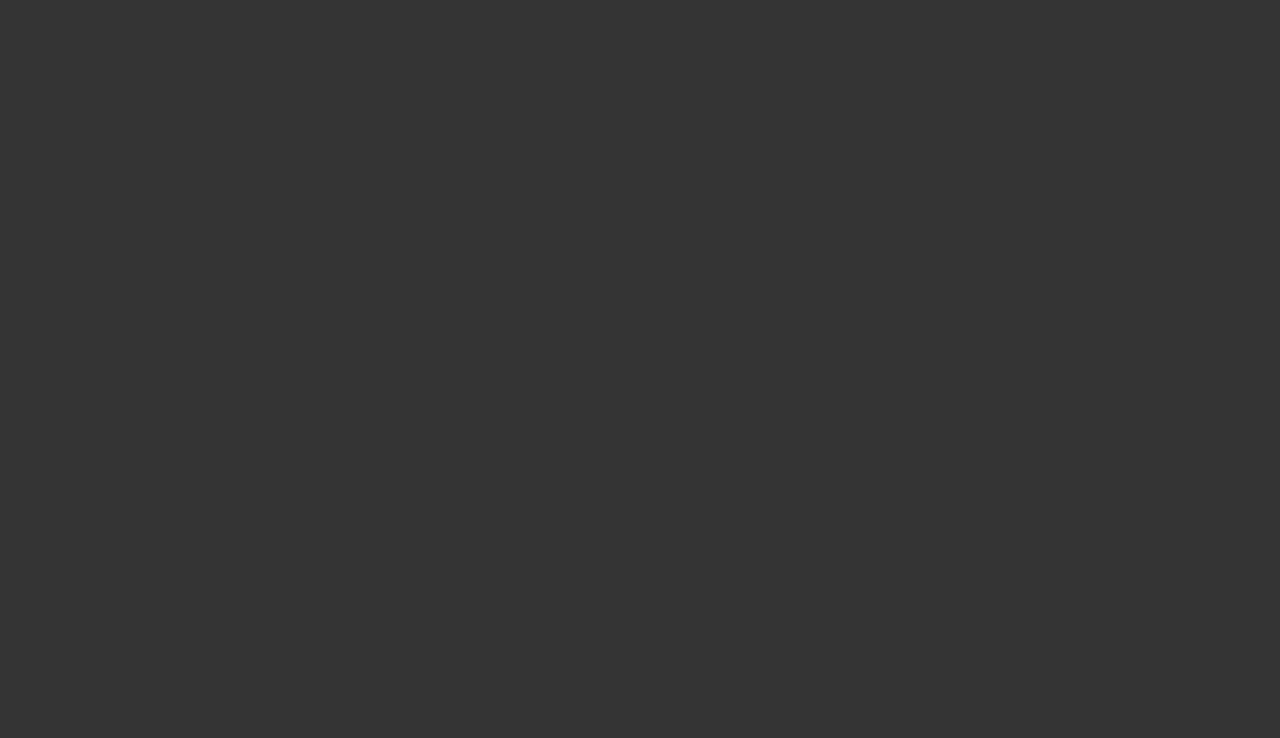
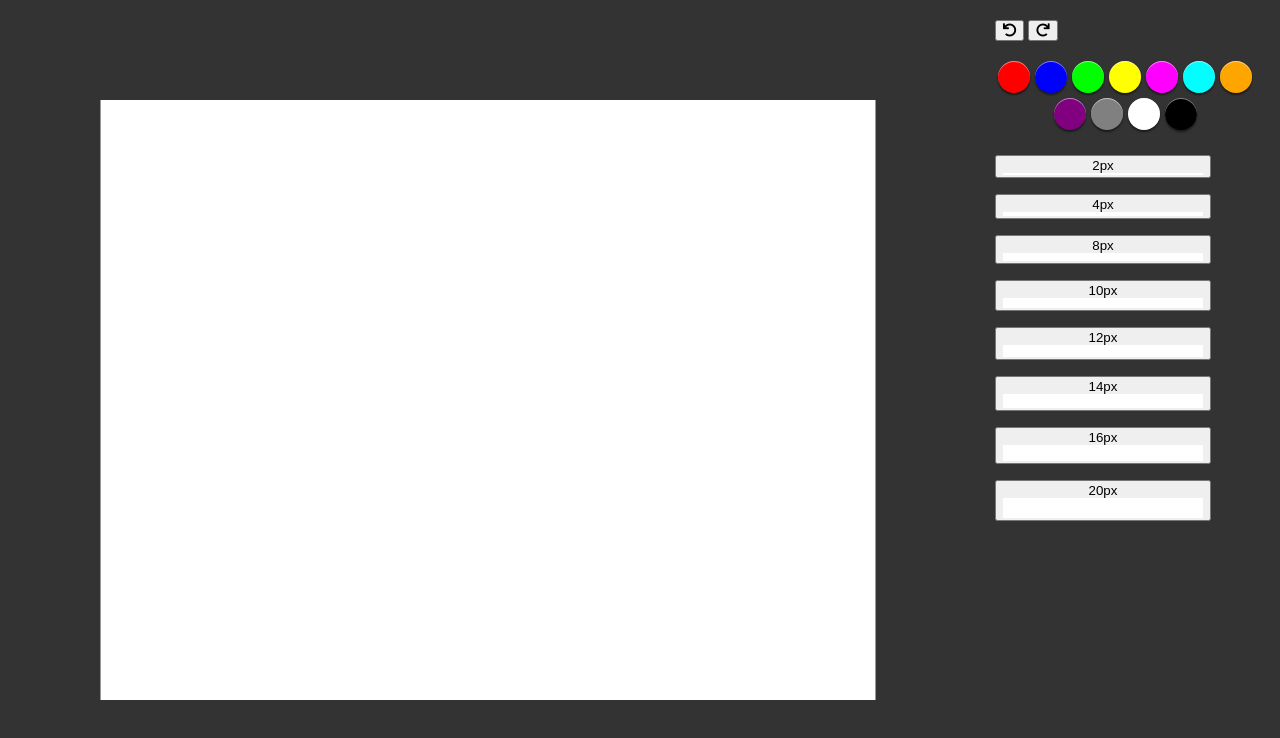
Before and after one commit to iamTetsuShizen/atrapalo-frontend-test, a website built with webpack: page dist/index.html in a window 1280 px wide. Built offline with nearby package versions, Linux system fonts and the light colour scheme.

Commit message:
initial paint, color and size picker features (pre-immutable.js)

```diff
--- /dev/null
+++ b/src/js/data/DOMElements.js
@@ -0,0 +1,6 @@
+export let canvas = document.querySelector('#sheet');
+export let sectionCanvas = document.querySelector('.section-canvas');
+export let sectionToolbox = document.querySelector('.section-tools');
+export let toolbox = document.querySelector('.toolbox');
+export let toolboxColorPicker = document.querySelector('.toolbox__color-picker');
+export let toolboxWeightPicker = document.querySelector('.toolbox__weight-picker');
--- /dev/null
+++ b/src/js/data/colors.json
@@ -0,0 +1,15 @@
+{
+    "colors" : [
+        {"name" : "red", "hex" : "#FF0000", "rgba" : "rgba(255, 0, 0, 1)"},
+        {"name" : "blue", "hex" : "#0000FF", "rgba" : "rgba(0, 0, 255, 1)"},
+        {"name" : "green", "hex" : "#00FF00", "rgba" : "rgba(0, 255, 0, 1)"},
+        {"name" : "yellow", "hex" : "#FFFF00", "rgba" : "rgba(255, 255, 0, 1)"},
+        {"name" : "magenta", "hex" : "#FF00FF", "rgba" : "rgba(255, 0, 255, 1)"},
+        {"name" : "cyan", "hex" : "#00FFFF", "rgba" : "rgba(0, 255, 255, 1)"},
+        {"name" : "orange", "hex" : "#FFA500", "rgba" : "rgba(255,165,0, 1)"},
+        {"name" : "purple", "hex" : "#800080", "rgba" : "rgba(128, 0, 128, 1)"},
+        {"name" : "grey", "hex" : "#808080", "rgba" : "rgba(128, 128, 128, 1)"},
+        {"name" : "white", "hex" : "#FFFFFF", "rgba" : "rgba(255, 255, 255, 1)" },
+        {"name" : "black", "hex" : "#000000", "rgba" : "rgba(0, 0, 0, 1)"}
+    ]
+}
--- a/src/js/index.js
+++ b/src/js/index.js
@@ -1 +1,108 @@
-alert('hello there');
+import * as DOMElements from "./data/DOMElements";
+
+
+console.log(DOMElements);
+let canvas = DOMElements.canvas;
+let cx = canvas.getContext("2d");
+let canvasParent = DOMElements.sectionCanvas;
+let toolbox = DOMElements.toolbox;
+let colorPicker = DOMElements.toolboxColorPicker;
+let weightPicker = DOMElements.toolboxWeightPicker;
+
+let colors = require("./data/colors.json").colors; // <div class="toolbox__color-picker--color" style="background-color:%COLOR%"></div>
+let weights = [2,4,8,10,12,14,16,20]; // <span>%SIZE%px</span><div class="toolbox__weight-picker--line" style="border-bottom: %SIZE%px solid white"></div>
+
+
+console.log(weights);
+//GENERATING PAGE ELEMENTS
+
+colors.forEach(color => {
+    colorPicker.insertAdjacentHTML("beforeend", `<div data-tool="color" class="toolbox__color-picker--color" style="background-color:${color.hex}"></div>`);
+});
+
+weights.forEach(weight => {
+    weightPicker.insertAdjacentHTML("beforeend", `<button data-tool="weight" data-weight="${weight}"><span>${weight}px</span><div class="toolbox__weight-picker--line" style="border-bottom: ${weight}px solid white"></div></button>`);
+});
+
+//TOOLBOX MANUVER
+toolbox.addEventListener('click', event => {
+    if (event.target.getAttribute('data-tool') === 'color') {
+
+        changeColor(event.target.style.backgroundColor);
+
+
+    } else if (event.target.getAttribute('data-tool') === 'weight') {
+
+       changeWeight(event.target.getAttribute('data-weight'));
+
+    }
+});
+
+//CANVAS SIZING
+canvas.width = canvasParent.offsetWidth - 200;
+canvas.height = canvasParent.offsetHeight - 200;
+
+window.addEventListener('resize', () => {
+    if(canvasParent.offsetWidth > 600 && canvasParent.offsetHeight > 500){
+        canvas.width = canvasParent.offsetWidth - 200;
+        canvas.height = canvasParent.offsetHeight - 200;
+    } else {
+        canvas.width = canvasParent.offsetWidth;
+        canvas.height = canvasParent.offsetHeight;
+    }
+});
+
+
+//CANVAS DRAWING
+let brushWeight = 10;
+let canIdraw = false;
+
+
+let draw = (ev) => {
+    if(canIdraw){
+        let x = ev.offsetX; // with clientX does some error.
+        let y = ev.offsetY;
+
+        cx.lineWidth = brushWeight * 2;
+
+        cx.lineTo(x, y);
+        cx.stroke();
+        cx.beginPath();
+        cx.arc(x, y, brushWeight, 0, Math.PI*2);
+        cx.fill();
+
+        cx.beginPath();
+        cx.moveTo(x, y);
+    }
+};
+
+let beginDraw = (ev) => {
+    canIdraw = true;
+    draw(ev);
+};
+
+let endDraw = () => {
+    canIdraw = false;
+    cx.beginPath();
+};
+
+canvas.addEventListener('mousedown', beginDraw);
+canvas.addEventListener('mousemove', draw);
+canvas.addEventListener('mouseup', endDraw);
+
+//TOOLS
+/**
+ *
+ * @param string color  // wich we will pass (DOM element).style.backgroundColor
+ *  param accepts HEX and RGBA colors
+ */
+let changeColor =  (color) => {
+    console.log(color);
+    cx.fillStyle = color;
+    cx.strokeStyle = color;
+    console.log(cx);
+};
+
+let changeWeight = (weight) => {
+    if(weight > 0 && weight < 100) brushWeight = weight;
+};
--- /dev/null
+++ b/src/sass/abstracts/_variables.scss
@@ -0,0 +1,7 @@
+// COLORS
+//Generic ones;
+$color-white: #fff;
+$color-black: #000;
+
+//Used on themes
+$color-grey-dark: #333333;
--- /dev/null
+++ b/src/sass/base/_base.scss
@@ -0,0 +1,7 @@
+// GENERAL RESET
+body {
+    margin: 0;
+    padding: 0;
+
+    height: 100vh;
+}
--- /dev/null
+++ b/src/sass/components/_sheet.scss
@@ -0,0 +1,9 @@
+.sheet {
+    position: absolute;
+    top: 50%;
+    left: 50%;
+    transform: translate(-50%, -50%);
+
+
+    background-color: $color-white;
+}
--- /dev/null
+++ b/src/sass/components/_toolbox.scss
@@ -0,0 +1,45 @@
+.toolbox {
+    height: 100%;
+    box-sizing: border-box;
+
+    display: flex;
+    flex-direction: column;
+    align-items: center;
+
+    padding: 1.25rem;
+
+    &__undo-redo {
+        width: 100%;
+    }
+
+    &__color-picker {
+        width: 100%;
+        padding: 1.25rem;
+        display: flex;
+        justify-content: center;
+        flex-wrap: wrap;
+
+        &--color {
+            width: 2rem;
+            height: 2rem;
+            margin: 0 5px 5px 0;
+            border-radius: 50%;
+            box-shadow: inset 0 1px 0 rgba(255, 255, 255, 0.5), 0 2px 2px rgba(0, 0, 0, 0.5);
+        }
+    }
+    &__weight-picker {
+        width: 100%;
+
+        &--line{
+            width: 200px;
+        }
+
+        & button:not(:first-child) {
+            margin-top: 1rem;
+        }
+
+        & button>span, & button div {
+            pointer-events: none;
+        }
+    }
+}
--- a/src/sass/main.scss
+++ b/src/sass/main.scss
@@ -1,3 +1,13 @@
-body {
-    background-color: #333333;
-}
+@import "abstracts/functions";
+@import "abstracts/mixins";
+@import "abstracts/variables";
+
+@import "base/base";
+@import "base/helpers";
+
+@import "components/sheet";
+@import "components/toolbox";
+
+@import "pages/app";
+
+@import "themes/dark";
--- /dev/null
+++ b/src/sass/pages/_app.scss
@@ -0,0 +1,14 @@
+
+body {
+    display: flex;
+}
+
+.section-canvas {
+    position: relative;
+    width: 75vw;
+    padding: 1.875rem;
+}
+
+.section-tools {
+    width: 25vw;
+}
--- /dev/null
+++ b/src/sass/themes/_dark.scss
@@ -0,0 +1,3 @@
+body {
+    background-color: $color-grey-dark
+}
```
Also changed, not shown: dist/css/style.css, dist/index.html, src/sass/abstracts/_functions.scss (added), src/sass/abstracts/_mixins.scss (added), src/sass/base/_helpers.scss (added).
